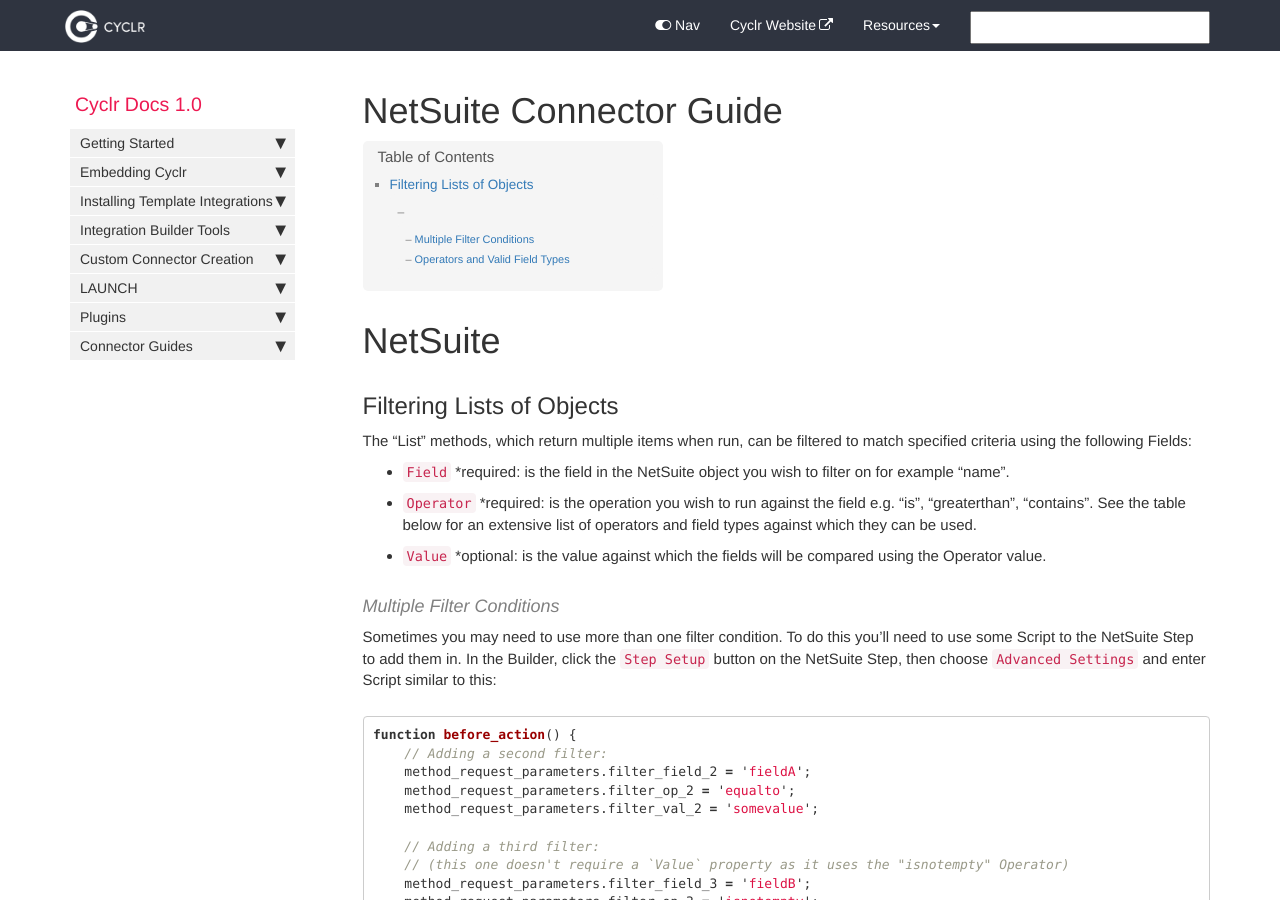
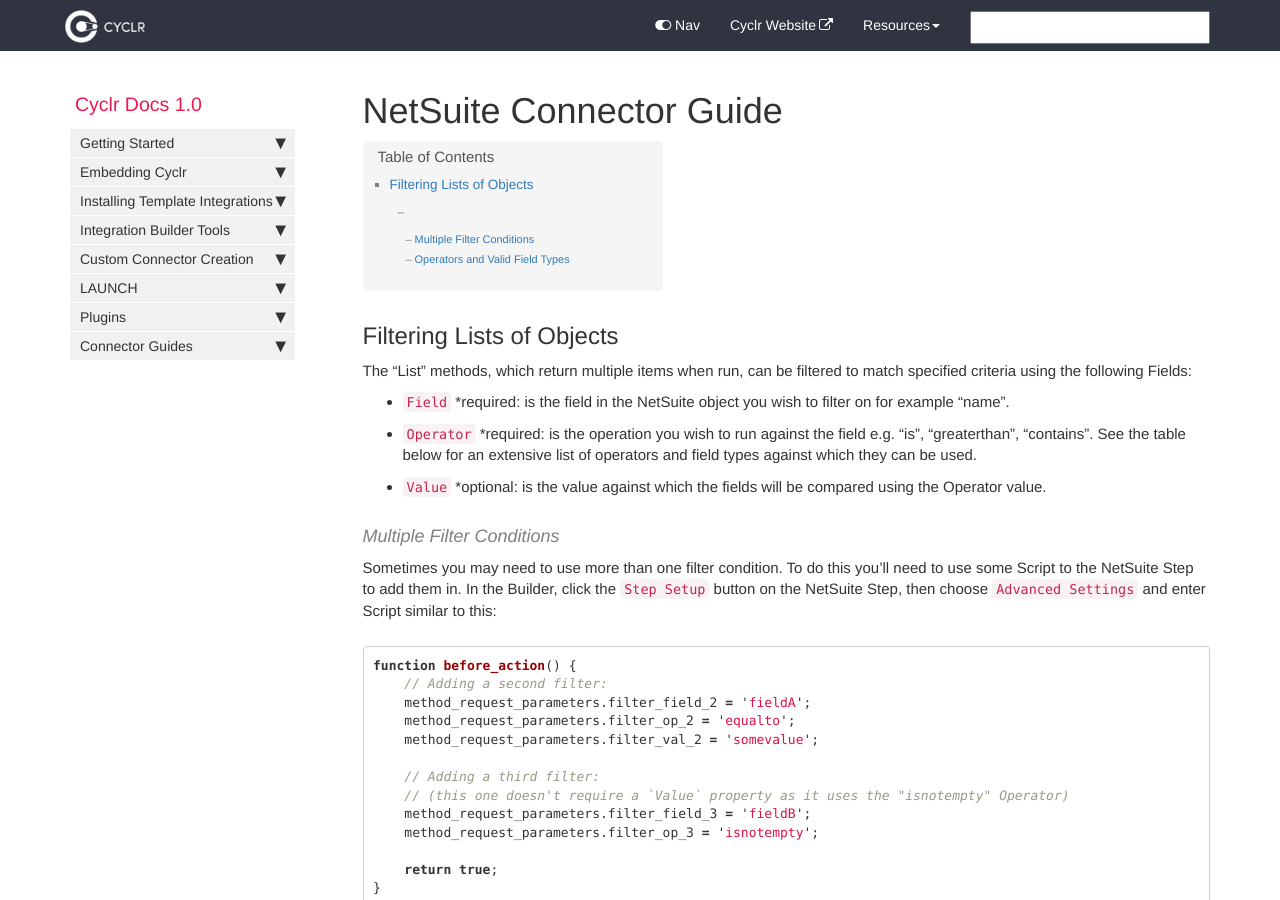
Before and after one commit to sneakysneak/docs, a Jekyll site: the page built from pages/connector-authentication/netsuite.md, in a window 1280 px wide and 900 px high. Built offline with Jekyll 4.4.1, drawn with Linux system fonts in a browser that asks for light colours; nearby versions of some CDN libraries; comment, search, counter and statistics services are not loaded.

Commit message:
Removed unneeded header.

```diff
--- a/pages/connector-authentication/netsuite.md
+++ b/pages/connector-authentication/netsuite.md
@@ -4,8 +4,6 @@ sidebar: cyclr_sidebar
 permalink: netsuite-connector
 tags: [connector]
 ---
-
-# NetSuite #
 
 Filtering Lists of Objects
 ---------------
```
